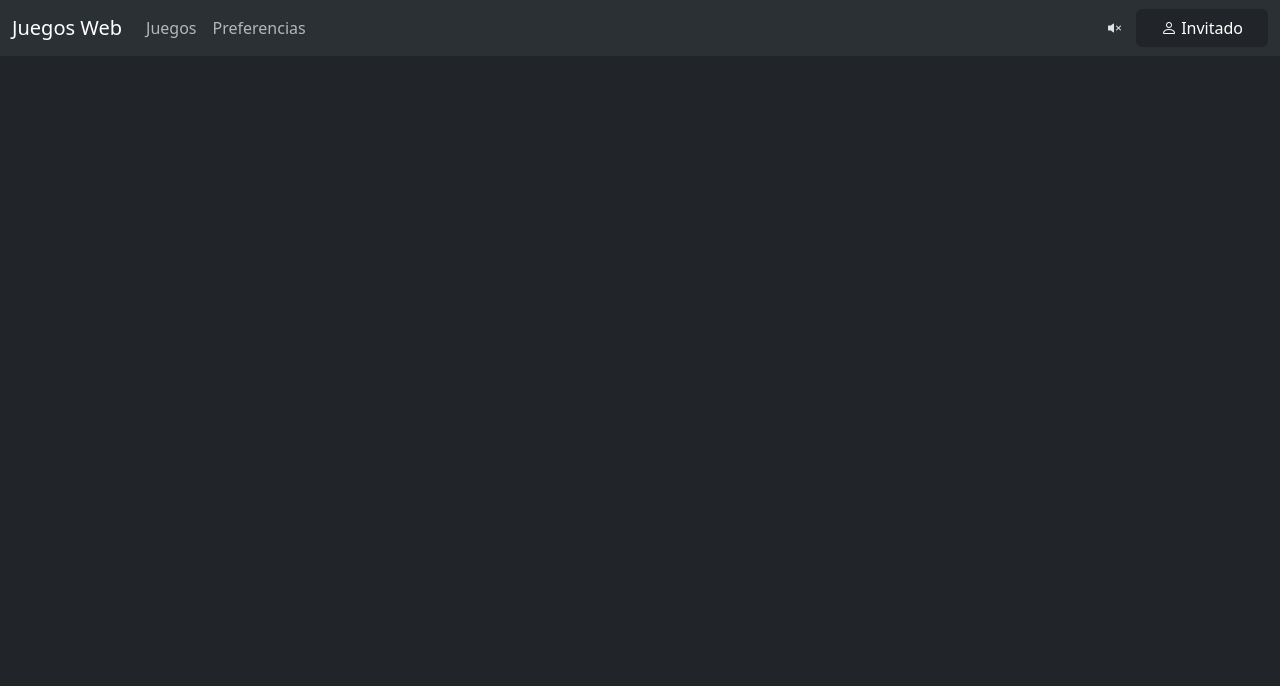
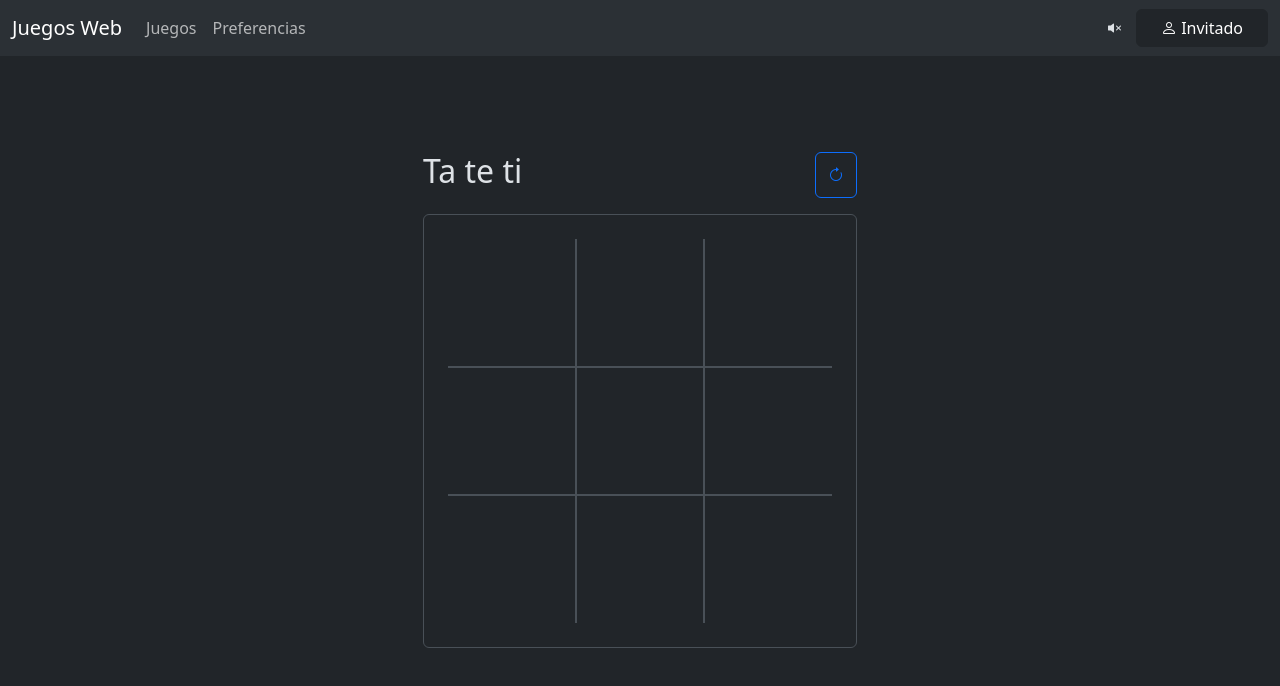
Before and after one commit to GabrielDeMaussion/webGames, an Angular app in the folder webGames/: page /home/tictactoe in a window 1280 px wide. Before the commit this address led to /. Shown: the top 686 px of the page. Built offline with nearby package versions, Linux system fonts and the light colour scheme.

Commit message:
Tictactoe game
Co-Authored-By: camilpz <111206640+camilpz@users.noreply.github.com>

```diff
--- a/webGames/src/app/app.routes.ts
+++ b/webGames/src/app/app.routes.ts
@@ -54,6 +54,10 @@ export const routes: Routes = [
             {
                 path: 'generala',
                 loadComponent:() => import('./components/generala-game/generala-game.component').then(m => m.GeneralaGameComponent)
+            },
+            {
+                path: 'tictactoe',
+                loadComponent:() => import('./components/tictactoeoe-game/tictactoeoe-game.component').then(m => m.TictactoeoeGameComponent)
             }
         ]
 
--- /dev/null
+++ b/webGames/src/app/components/tictactoeoe-game/tictactoeoe-game.component.html
@@ -0,0 +1,28 @@
+<section class="min-vh-100 p-5 d-flex justify-content-center align-items-center">
+
+    <div class="p-3 d-flex flex-column gap-3">
+
+        <!-- Titulo -->
+        <div class="d-flex justify-content-between">
+            <h2>Ta te ti</h2>
+            <button type="button" class="btn bi-arrow-clockwise animated" [class]="!inGame ? 'btn-primary' : 'btn-outline-primary'" (click)="startGame()"></button>
+        </div>
+
+
+        <!-- Tablero -->
+        <div class="p-4 border rounded">
+            @for (row of tictactoeGrid; let colIndex = $index; track $index) {
+            <div class="row d-flex m-0">
+                @for (cell of row; let rowIndex = $index; track $index) {
+                <div class="d-flex justify-content-center align-items-center" [ngClass]="getBorder(colIndex, rowIndex)" style="width: 8rem; height: 8rem;" (click)="clickCell(rowIndex, colIndex)">
+                    <i [ngClass]="getIcon(cell)" style="font-size: 5rem;"></i>
+                </div>
+                }
+            </div>
+
+            }
+        </div>
+
+    </div>
+
+</section>
--- /dev/null
+++ b/webGames/src/app/components/tictactoeoe-game/tictactoeoe-game.component.ts
@@ -0,0 +1,149 @@
+import { CommonModule } from '@angular/common';
+import { Component, OnInit } from '@angular/core';
+import { GameService } from '../../services/game.service';
+
+@Component({
+  selector: 'app-tictactoeoe-game',
+  standalone: true,
+  imports: [CommonModule],
+  templateUrl: './tictactoeoe-game.component.html',
+  styleUrl: './tictactoeoe-game.component.scss'
+})
+export class TictactoeoeGameComponent implements OnInit {
+  tictactoeGrid: string[][] = [];
+
+  playerIcon: string = '';
+  computerIcon: string = '';
+  playersTurn: boolean = false;
+  inGame: boolean = false;
+
+
+  //
+  constructor(private readonly gameService: GameService) { }
+
+
+  //
+  ngOnInit(): void {
+    this.startGame()
+  }
+
+
+  //
+  startGame() {
+    this.tictactoeGrid = [
+      ['', '', ''],
+      ['', '', ''],
+      ['', '', '']
+    ]
+    this.inGame = true
+    let playerStart = Math.random() < 0.5
+    this.playerIcon = playerStart ? 'X' : 'O'
+    this.computerIcon = playerStart ? 'O' : 'X'
+    if (playerStart) {
+      this.playersTurn = true
+    }
+    else {
+      this.playersTurn = false
+      this.computersTurn()
+    }
+
+
+  }
+
+
+  //
+  getBorder(row: number, col: number) {
+    return {
+      'border-top': row === 0 ? false : true,
+      'border-start': col === 0 ? false : true,
+      'border-end': col === 2 ? false : true,
+      'border-bottom': row === 2 ? false : true,
+    }
+  }
+
+
+  //
+  getIcon(cell: string) {
+    return cell != '' ? (cell === 'X' ? 'bi-x-lg text-primary' : 'bi-circle text-danger') : ''
+  }
+
+
+  async clickCell(row: number, col: number) {
+
+    if (!this.inGame || !this.playersTurn || this.tictactoeGrid[col][row]) {
+      return
+    }
+
+    this.tictactoeGrid[col][row] = this.playerIcon
+    if (this.checkWin(this.playerIcon)) {
+      await this.gameService.setDelay(300);
+      this.gameService.sendAlert('Ganaste!', '¡Felicidades! Has ganado el juego.', 'success');
+      this.inGame = false;
+      return;
+    }
+
+    this.playersTurn = false
+    this.computersTurn();
+  }
+
+
+  //
+  checkWin(icon: string) {
+    // Check rows
+    for (let i = 0; i < 3; i++) {
+      if (this.tictactoeGrid[i][0] === icon && this.tictactoeGrid[i][1] === icon && this.tictactoeGrid[i][2] === icon) {
+        return true;
+      }
+    }
+
+    // Check columns
+    for (let i = 0; i < 3; i++) {
+      if (this.tictactoeGrid[0][i] === icon && this.tictactoeGrid[1][i] === icon && this.tictactoeGrid[2][i] === icon) {
+        return true;
+      }
+    }
+
+    // Check diagonals
+    if (this.tictactoeGrid[0][0] === icon && this.tictactoeGrid[1][1] === icon && this.tictactoeGrid[2][2] === icon) {
+      return true;
+    }
+
+    if (this.tictactoeGrid[0][2] === icon && this.tictactoeGrid[1][1] === icon && this.tictactoeGrid[2][0] === icon) {
+      return true;
+    }
+
+    // Check for draw
+    if (this.tictactoeGrid.flat().every(cell => cell !== '')) {
+      this.gameService.sendAlert('Empate', 'No hay más movimientos posibles.', 'warning');
+      this.inGame = false;
+      return true;
+    }
+
+    return false;
+  }
+
+
+  //
+  async computersTurn() {
+    let emptyCells = this.tictactoeGrid.flatMap((row, rowIndex) => {
+      return row.map((cell, colIndex) => {
+        return cell === '' ? { row: rowIndex, col: colIndex } : null
+      })
+    }).filter(cell => cell !== null)
+
+    if (emptyCells.length > 0) {
+      let randomCell = emptyCells[Math.floor(Math.random() * emptyCells.length)]
+
+      await this.gameService.setDelay(300);
+      this.tictactoeGrid[randomCell.row][randomCell.col] = this.computerIcon
+      if (this.checkWin(this.computerIcon)) {
+        this.gameService.sendAlert('Perdiste', 'Skill Issue...', 'error');
+        this.inGame = false;
+      }
+    }
+
+    this.playersTurn = true;
+  }
+
+
+}
--- a/webGames/src/styles.scss
+++ b/webGames/src/styles.scss
@@ -131,3 +131,7 @@
         width: 144px;
     }
 }
+
+// .swal2-shown {
+//     padding-right: 0 !important;
+// }
```
Also changed, not shown: webGames/src/app/components/tictactoeoe-game/tictactoeoe-game.component.scss (added).
